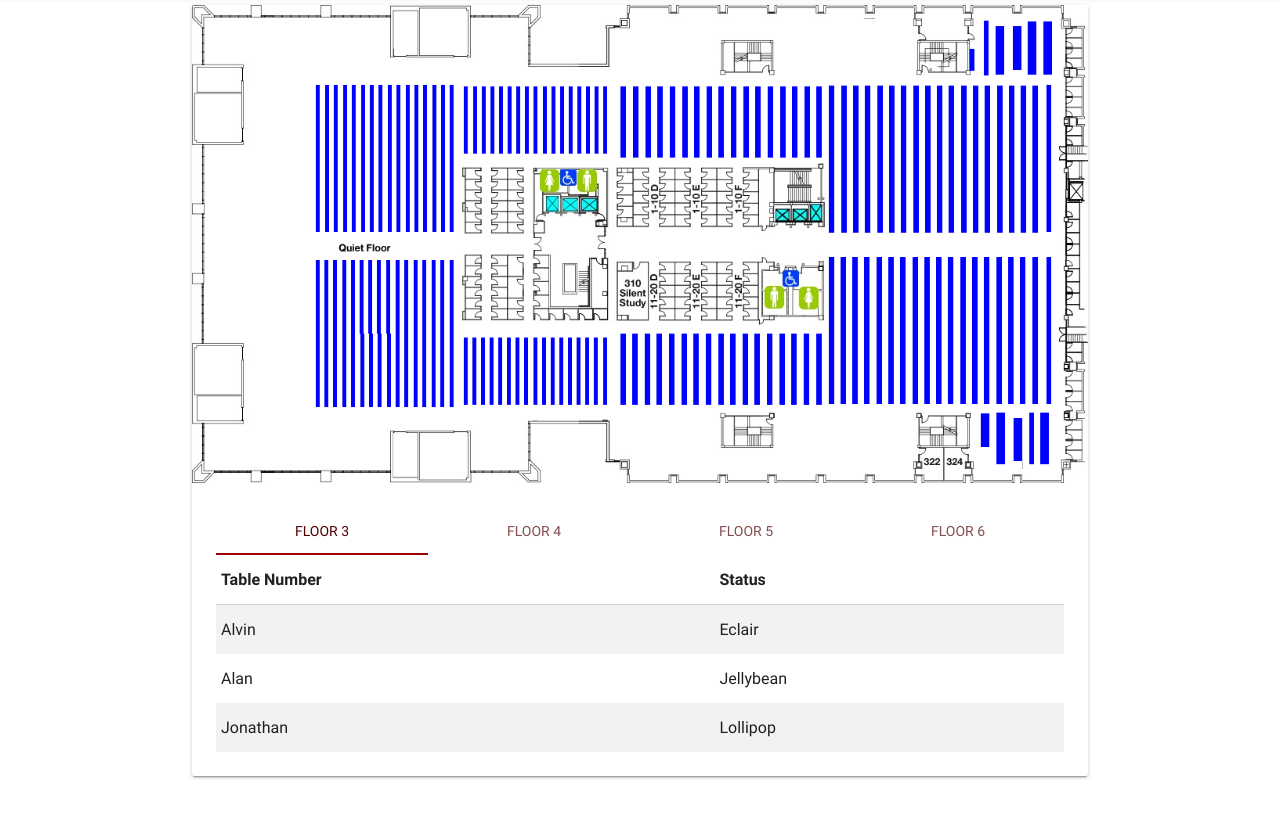
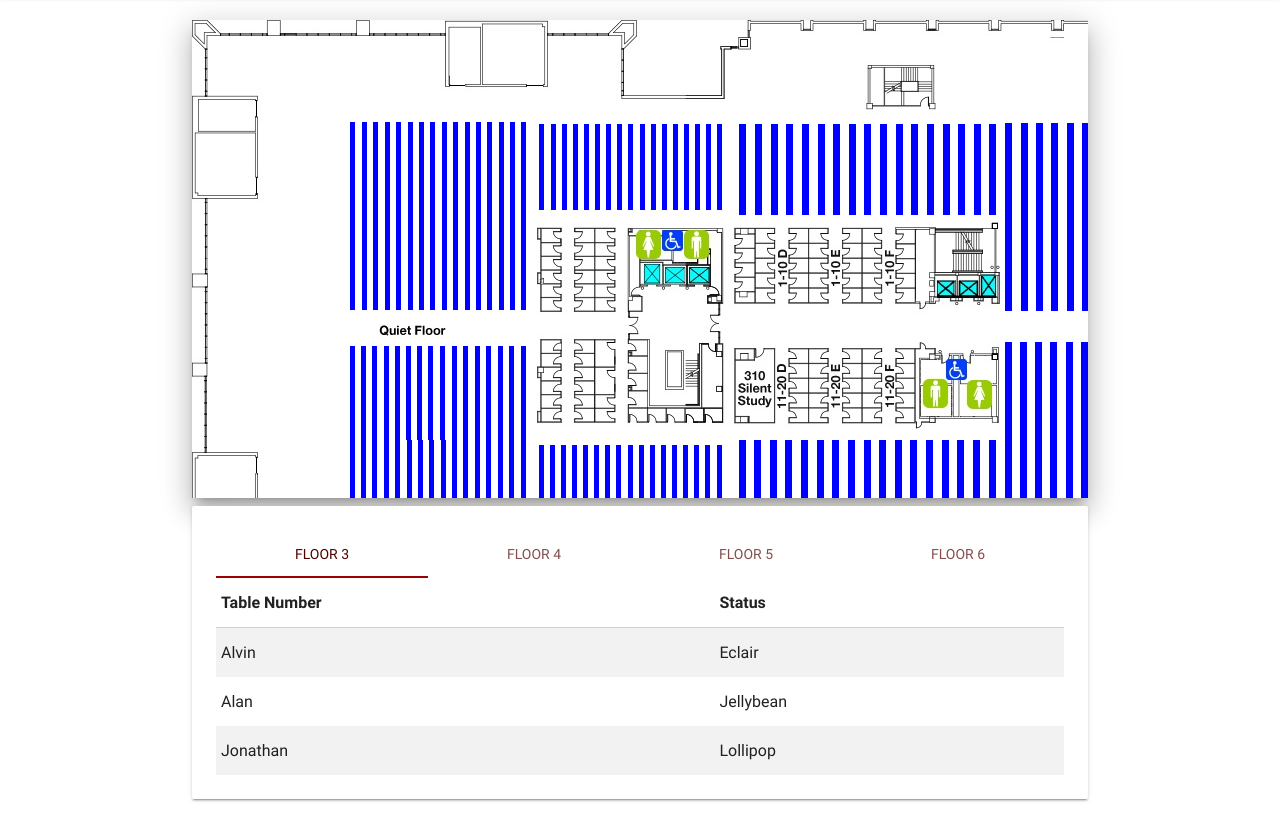
Before and after one commit to llamicron/save_a_table, a plain HTML site: page index.html in a window 1280 px wide. Both pictures are taken after a click on the item "FLOOR 3". Shown: the part 67-881 px from the top of the page. Before the commit the page ends 858 px from the top, so only its background shows below. Drawn offline with nearby package versions, Linux system fonts and the light colour scheme.

Commit message:
Adds carousel and makes it usable with the tabs

```diff
--- a/index.html
+++ b/index.html
@@ -15,13 +15,31 @@
       <a href="#!" class="brand-logo center">Evans Library Tables</a>
     </div>
   </nav>
+  <br>
 
+  <div class="container">
+    <div class="carousel carousel-slider z-depth-5">
+      <!-- ID: 0 -->
+      <a class="carousel-item" href="#!">
+        <img class="materialboxed" src="images/floor3.png">
+      </a>
+      <!-- ID: 1 -->
+      <a class="carousel-item" href="#!">
+        <img src="images/floor4.png">
+      </a>
+      <!-- ID: 2 -->
+      <a class="carousel-item" href="#!">
+        <img src="images/floor5.png">
+      </a>
+      <!-- ID: 3 -->
+      <a class="carousel-item" href="#!">
+        <img src="images/floor6.png">
+      </a>
+    </div>
+  </div>
   <div class="container" id="main">
     <div class="col s12 m7">
       <div class="card">
-        <div class="card-image">
-          <img :src="imagePath">
-        </div>
         <div class="card-stacked">
           <div class="card-content">
             <!-- Tabs -->
--- a/js/main.js
+++ b/js/main.js
@@ -1,3 +1,5 @@
+$('.carousel.carousel-slider').carousel({ fullWidth: true });
+
 var app = new Vue({
   el: "#main",
   data: {
@@ -7,7 +9,14 @@ var app = new Vue({
   methods: {
     setActiveTab(tabName) {
       this.activeTab = tabName;
+      this.updateImage(tabName);
       return true;
-    }
+    },
+    updateImage(selectedTab) {
+      // Get the floor number and subtract 3 to make up for the index offset
+      var index = selectedTab.replace(/^\D+/g, '') - 3;
+      $('.carousel').carousel('set', index);
+    },
+
   }
 });
```
